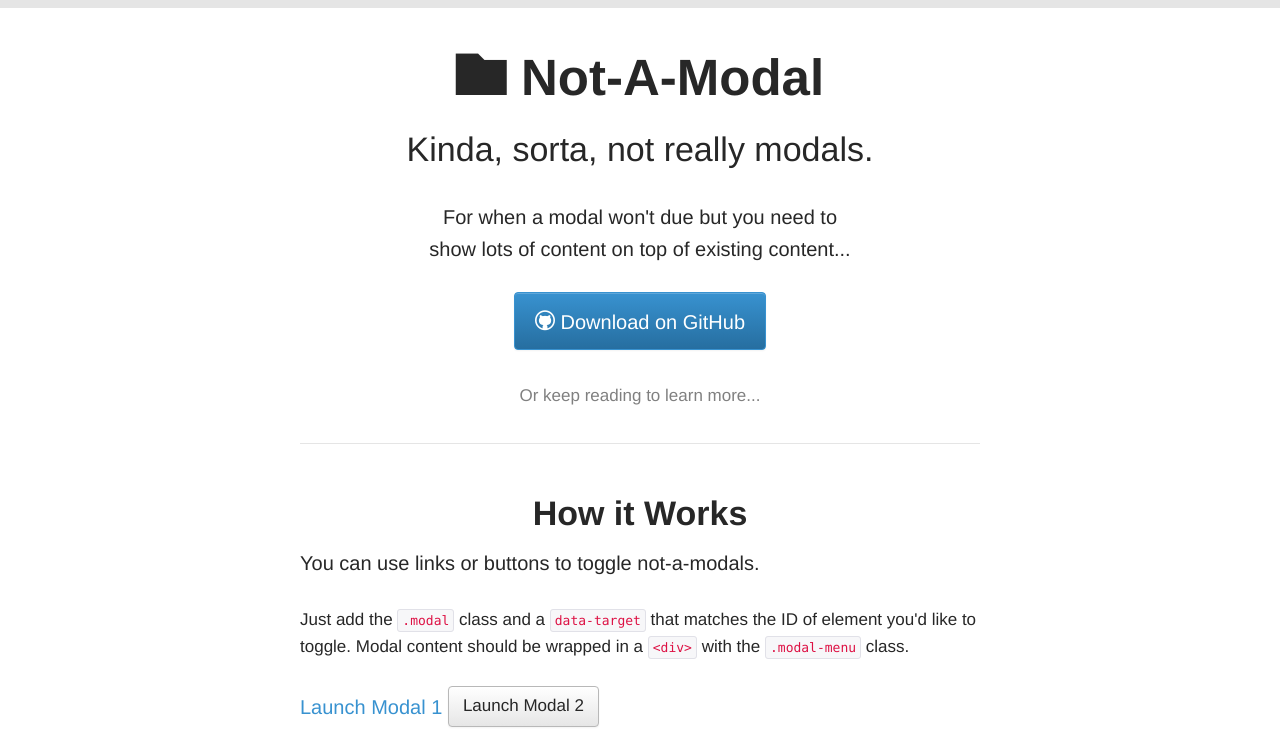
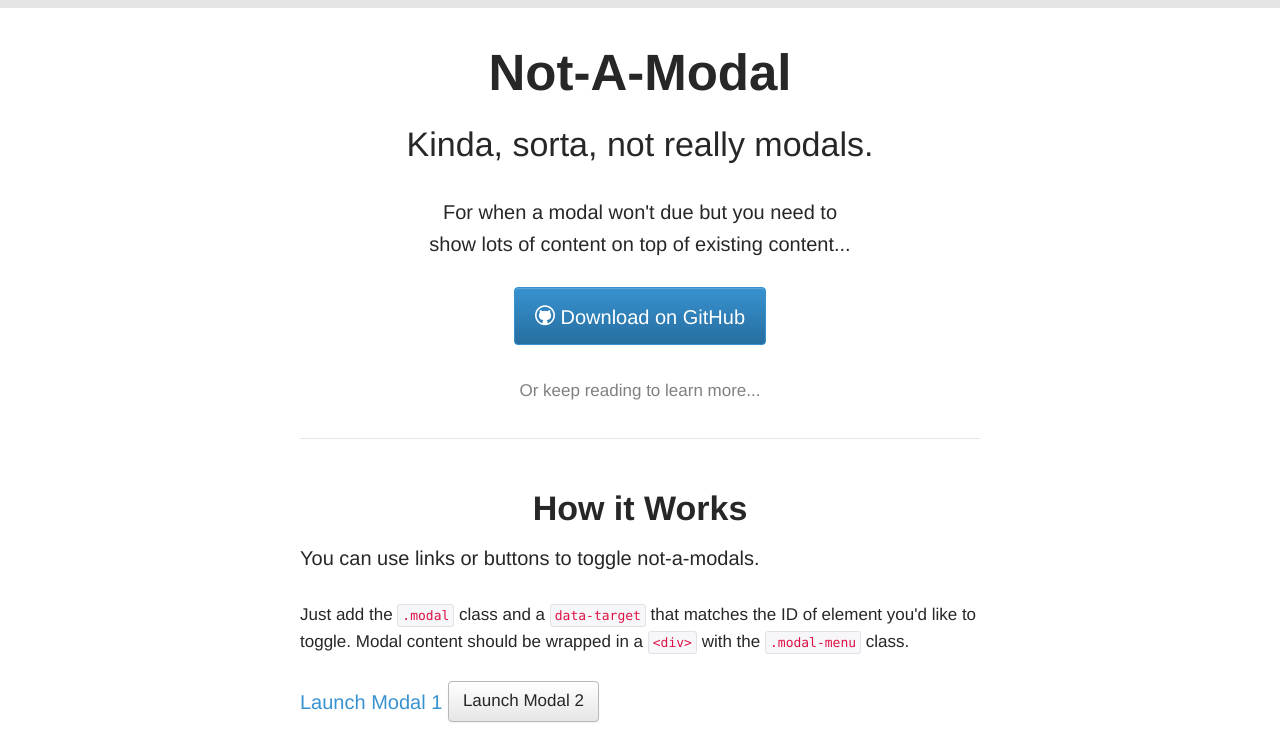
Before and after one commit to aussieweb/not-a-modal, a plain HTML site: page index.html in a window 1280 px wide. Shown: the top 750 px of the page. Drawn offline with nearby package versions, Linux system fonts and the light colour scheme.

Commit message:
Updated Icons

```diff
--- a/style.css
+++ b/style.css
@@ -501,7 +501,6 @@ button, .btn {
     text-rendering: optimizeLegibility;
 }
 
-.icon-logo:before { content: "\e000"; }
 .icon-github:before { content: "\e001"; }
 
 
```
Also changed, not shown: fonts/icomoon.ttf, fonts/icomoon.woff, 2 other files.
